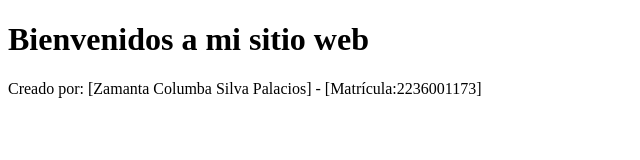
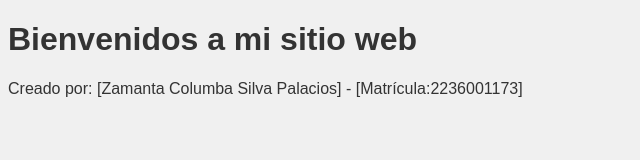
Before and after one commit to zamantasilva12/columbaSilva, a plain HTML site: page index.html in a window 1280 px wide. Shown: the whole page, without its empty margins (0-640 px from the left). Drawn offline with Linux system fonts and the light colour scheme.

Commit message:
Agregado archivo de estilos CSS

```diff
--- a/index.html
+++ b/index.html
@@ -3,6 +3,7 @@
 <head>
     <meta charset="UTF-8">
     <meta name="viewport" content="width=device-width, initial-scale=1.0">
+     <link rel="stylesheet" href="styles.css">
     <title>Mi sitio web</title>
 </head>
 <body>
--- /dev/null
+++ b/styles.css
@@ -0,0 +1,5 @@
+body {
+ font-family: Arial, sans-serif;
+ background-color: #f0f0f0;
+ color: #333;
+}
```
